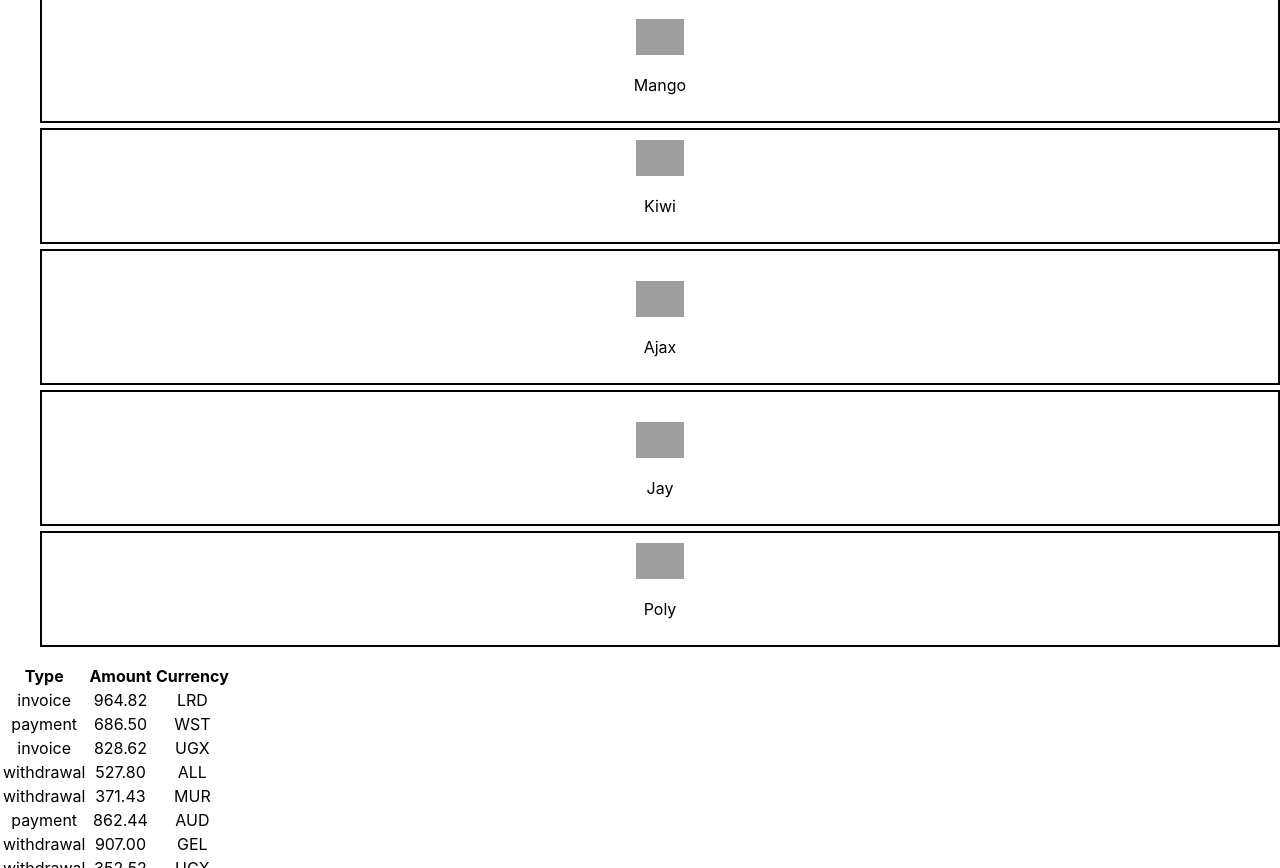
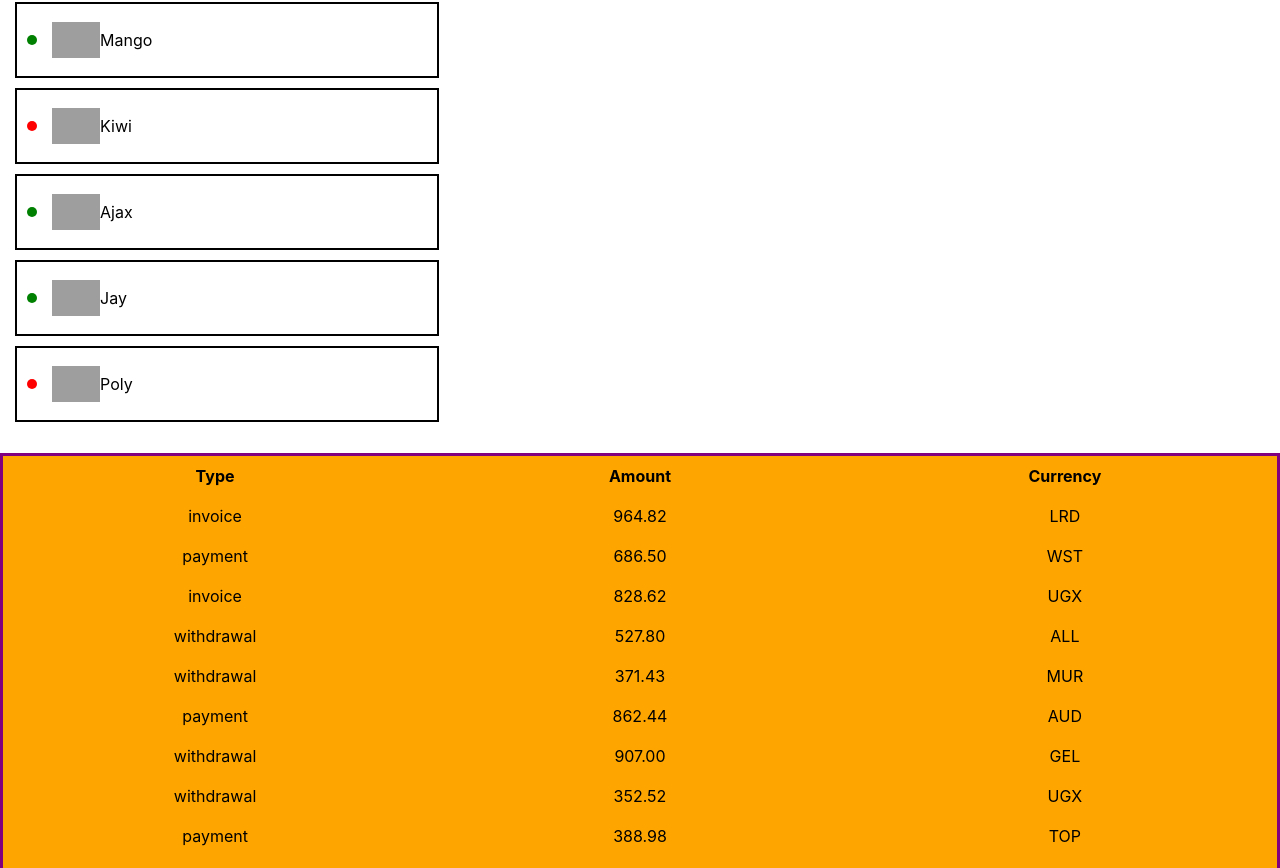
Before and after one commit to Jakkanda/goit-react-hw-01-components, a React (Create React App) app: page / in a window 1280 px wide. Shown: the part 992-1860 px from the top of the page. Built offline with nearby package versions, Linux system fonts and the light colour scheme; grey boxes are pictures that could not be loaded.

Commit message:
Adds styles to 3-4 tasks

```diff
--- a/src/components/FriendList/FriendList.jsx
+++ b/src/components/FriendList/FriendList.jsx
@@ -5,7 +5,7 @@ import { FriendListItem } from '../FriendsListItem/FriendListItem';
 
 export function FriendList({ friends }) {
   return (
-    <ul class="friend-list">
+    <ul className={styles.friendList}>
       {friends.map(friend => {
         return (
           <FriendListItem
--- a/src/components/FriendList/FriendList.module.css
+++ b/src/components/FriendList/FriendList.module.css
@@ -0,0 +1,4 @@
+.friendList {
+  padding: 15px;
+  list-style: none;
+}
--- a/src/components/FriendsListItem/FriendListItem.jsx
+++ b/src/components/FriendsListItem/FriendListItem.jsx
@@ -3,13 +3,10 @@ import PropTypes from 'prop-types';
 import styles from './FriendListItem.module.css';
 
 export function FriendListItem({ avatar, name, isOnline }) {
+const onlineStatus = `${isOnline ? 'online' : 'offline'}`
   return (
     <li className={styles.item}>
-      {isOnline ? (
-        <span className={styles.status}>{isOnline}</span>
-      ) : (
-        <span className={styles.isOffline}>{isOnline}</span>
-      )}
+      <span className={styles[onlineStatus]}></span>
       <img
               className={styles.avatar}
         src={avatar}
--- a/src/components/FriendsListItem/FriendListItem.module.css
+++ b/src/components/FriendsListItem/FriendListItem.module.css
@@ -1,14 +1,27 @@
 .item {
-  display: block;
+  display: flex;
+  align-items: center;
+  width: 400px;
   border: 2px solid black;
   padding: 10px;
-  margin-bottom: 5px;
 }
 
+.item:not(:last-of-type) {
+  margin-bottom: 10px;
+}
 .status {
   display: block;
-  width: 20px;
-  height: 20px;
+  margin-right: 15px;
+  width: 10px;
+  height: 10px;
   border-radius: 50%;
-  color: green;
 }
+.online {
+  composes: status;
+  background-color: green;
+}
+
+.offline {
+  composes: status;
+  background-color: red;
+}
--- a/src/components/TransactionHistory/TransactionHistory.jsx
+++ b/src/components/TransactionHistory/TransactionHistory.jsx
@@ -4,7 +4,7 @@ import styles from './TransactionHistory.module.css';
 
 export function TransactionHistory({ items }) {
   return (
-    <table classname={styles.transaction_history}>
+    <table className={styles.transactionHistory}>
       <thead>
         <tr>
           <th>Type</th>
--- a/src/components/TransactionHistory/TransactionHistory.module.css
+++ b/src/components/TransactionHistory/TransactionHistory.module.css
@@ -1,4 +1,16 @@
-.transaction_history {
+.transactionHistory {
+  table-layout: fixed;
+  width: 100%;
   border-collapse: collapse;
-  border: 1px solid grey;
+  border: 3px solid purple;
+  text-align: center;
+  background-image: linear-gradient(180deg, orange 60%, cyan);
 }
+
+.transactionHistory th {
+  padding: 10px;
+}
+
+.transactionHistory td {
+  padding: 10px;
+}
```
